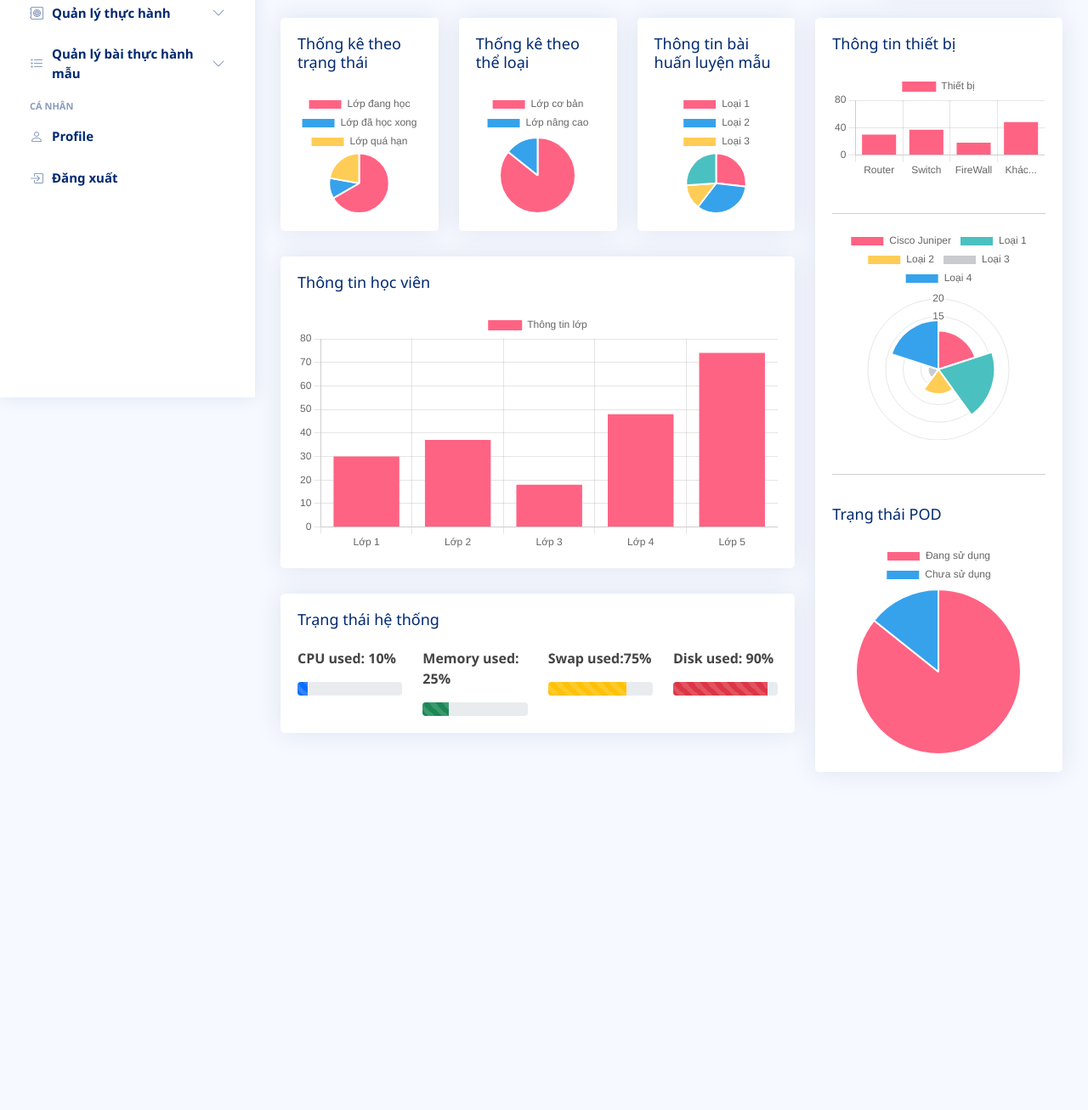
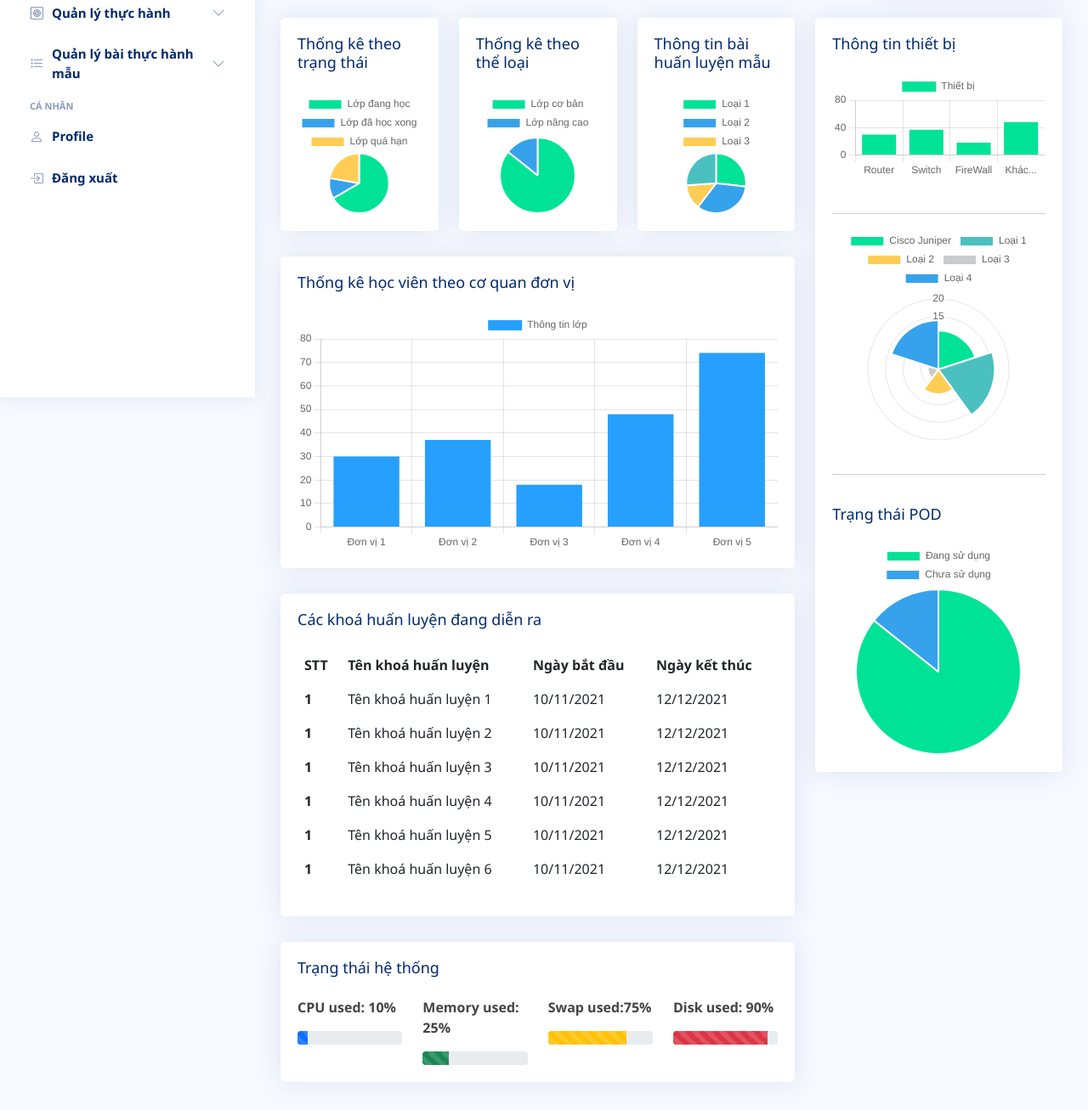
Before and after one commit to hoangtung97/NETSIM, a plain HTML site: page NETSIM/dashboard.html in a window 1280 px wide. Shown: the part 332-1639 px from the top of the page at 85% size. Before the commit the page ends 1291 px from the top, so only its background shows below. Drawn offline with nearby package versions, Linux system fonts and the light colour scheme.

Commit message:
Update dashboard.html

```diff
--- a/NETSIM/dashboard.html
+++ b/NETSIM/dashboard.html
@@ -320,9 +320,9 @@
                             <!-- End Bai HL -->
                             <!-- Thong tin lop hoc -->
                             <div class="row"></div>
-                            <div class="col-8">
+                            <div class="col-lg-8">
                                 <div class="row">
-                                    <div class="col-4">
+                                    <div class="col-lg-4 col-md-6">
                                         <!-- Trang thai -->
                                         <div class="card">
                                             <div class="card-body">
@@ -342,7 +342,7 @@
                                                             label: 'My First Dataset',
                                                             data: [300, 50, 100],
                                                             backgroundColor: [
-                                                              'rgb(255, 99, 132)',
+                                                              'rgb(0, 227, 150)',
                                                               'rgb(54, 162, 235)',
                                                               'rgb(255, 205, 86)'
                                                             ],
@@ -356,7 +356,7 @@
                                         </div>
                                         <!-- End Trang thai -->
                                     </div>
-                                    <div class="col-4">
+                                    <div class="col-lg-4 col-md-6">
                                         <!-- The loai -->
                                         <div class="card">
                                             <div class="card-body">
@@ -375,7 +375,7 @@
                                                             label: 'My First Dataset',
                                                             data: [300, 50],
                                                             backgroundColor: [
-                                                              'rgb(255, 99, 132)',
+                                                              'rgb(0, 227, 150)',
                                                               'rgb(54, 162, 235)',
                                                               'rgb(255, 205, 86)'
                                                             ],
@@ -389,7 +389,7 @@
                                         </div>
                                         <!-- End the loai -->
                                     </div>
-                                    <div class="col-4">
+                                    <div class="col-lg-4 col-md-6">
                                         <!-- Thong tin bai huan luyen mau -->
                                         <div class="card">
                                             <div class="card-body">
@@ -410,7 +410,7 @@
                                                             label: 'My First Dataset',
                                                             data: [40, 50, 20, 39],
                                                             backgroundColor: [
-                                                              'rgb(255, 99, 132)',
+                                                              'rgb(0, 227, 150)',
                                                               'rgb(54, 162, 235)',
                                                               'rgb(255, 205, 86)',
                                                               'rgb(75, 192, 192)'
@@ -428,7 +428,7 @@
                                     <div class="col-12">
                                         <div class="card">
                                             <div class="card-body">
-                                                <h5 class="card-title">Thông tin học viên</h5>
+                                                <h5 class="card-title">Thống kê học viên theo cơ quan đơn vị</h5>
                                                 <!-- Thong tin lop -->
                                                 <canvas id="student-info" style="max-height: 400px;"></canvas>
                                                 <script>
@@ -436,11 +436,11 @@
                                                       new Chart(document.querySelector('#student-info'), {
                                                         type: 'bar',
                                                         data: {
-                                                          labels: ['Lớp 1', 'Lớp 2', 'Lớp 3', 'Lớp 4', 'Lớp 5'],
+                                                          labels: ['Đơn vị 1', 'Đơn vị 2', 'Đơn vị 3', 'Đơn vị 4', 'Đơn vị 5'],
                                                           datasets: [{
                                                               label: 'Thông tin lớp',
                                                               data: [30, 37, 18, 48, 74],
-                                                              backgroundColor: 'rgb(255, 99, 132)',
+                                                              backgroundColor: 'rgb(38, 160, 252)',
                                                             },
                                                           ]
                                                         },
@@ -461,6 +461,65 @@
                                                 <!-- End Thong tin lop -->
                                             </div>
                                         </div>
+                                    </div>
+                                    <div class="col-lg-12">
+                                        <div class="card">
+                                            <div class="card-body">
+                                              <h5 class="card-title">Các khoá huấn luyện đang diễn ra</h5>
+                                              <!-- Active Table -->
+                                              <table class="table table-borderless">
+                                                <thead>
+                                                  <tr>
+                                                    <th scope="col">STT</th>
+                                                    <th scope="col">Tên khoá huấn luyện</th>
+                                                    <th scope="col">Ngày bắt đầu</th>
+                                                    <th scope="col">Ngày kết thúc</th>
+                                                  </tr>
+                                                </thead>
+                                                <tbody>
+                                                  <tr>
+                                                    <th scope="row">1</th>
+                                                    <td>Tên khoá huấn luyện 1</td>
+                                                    <td>10/11/2021</td>
+                                                    <td>12/12/2021</td>
+                                                  </tr>
+
+                                                  <tr>
+                                                    <th scope="row">1</th>
+                                                    <td>Tên khoá huấn luyện 2</td>
+                                                    <td>10/11/2021</td>
+                                                    <td>12/12/2021</td>
+                                                  </tr>
+                                                  <tr>
+                                                    <th scope="row">1</th>
+                                                    <td>Tên khoá huấn luyện 3</td>
+                                                    <td>10/11/2021</td>
+                                                    <td>12/12/2021</td>
+                                                  </tr>
+                                                  <tr>
+                                                    <th scope="row">1</th>
+                                                    <td>Tên khoá huấn luyện 4</td>
+                                                    <td>10/11/2021</td>
+                                                    <td>12/12/2021</td>
+                                                  </tr>
+                                                  <tr>
+                                                    <th scope="row">1</th>
+                                                    <td>Tên khoá huấn luyện 5</td>
+                                                    <td>10/11/2021</td>
+                                                    <td>12/12/2021</td>
+                                                  </tr>
+                                                  <tr>
+                                                    <th scope="row">1</th>
+                                                    <td>Tên khoá huấn luyện 6</td>
+                                                    <td>10/11/2021</td>
+                                                    <td>12/12/2021</td>
+                                                  </tr>
+                                                </tbody>
+                                              </table>
+                                              <!-- End Tables without borders -->
+
+                                            </div>
+                                          </div>
                                     </div>
                                     <div class="col-12">
                                         <div class="card">
@@ -513,7 +572,7 @@
                                                       datasets: [{
                                                           label: 'Thiết bị',
                                                           data: [30, 37, 18, 48, 74],
-                                                          backgroundColor: 'rgb(255, 99, 132)',
+                                                          backgroundColor: 'rgb(0, 227, 150)',
                                                         },
                                                       ]
                                                     },
@@ -551,7 +610,7 @@
                                                         label: 'My First Dataset',
                                                         data: [11, 16, 7, 3, 14],
                                                         backgroundColor: [
-                                                        'rgb(255, 99, 132)',
+                                                        'rgb(0, 227, 150)',
                                                         'rgb(75, 192, 192)',
                                                         'rgb(255, 205, 86)',
                                                         'rgb(201, 203, 207)',
@@ -579,9 +638,8 @@
                                                         label: 'My First Dataset',
                                                         data: [300, 50,],
                                                         backgroundColor: [
-                                                          'rgb(255, 99, 132)',
-                                                          'rgb(54, 162, 235)',
-                                                          'rgb(255, 205, 86)'
+                                                          'rgb(0, 227, 150)',
+                                                          'rgb(54, 162, 235)'
                                                         ],
                                                         hoverOffset: 4
                                                       }]
```
